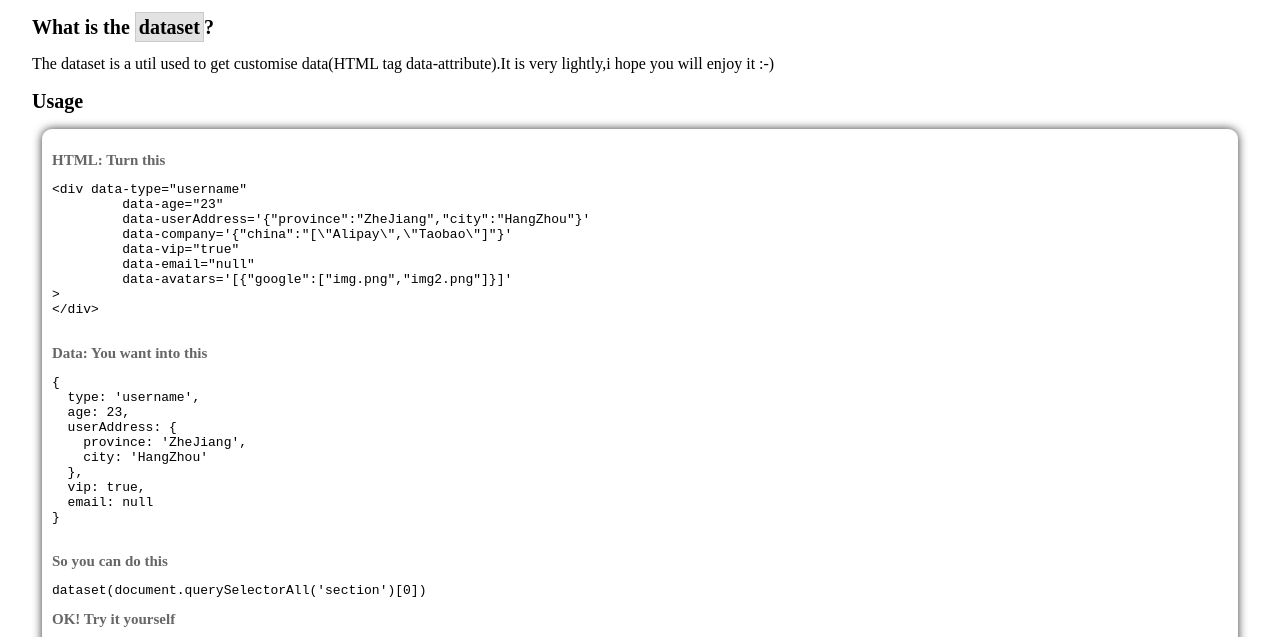
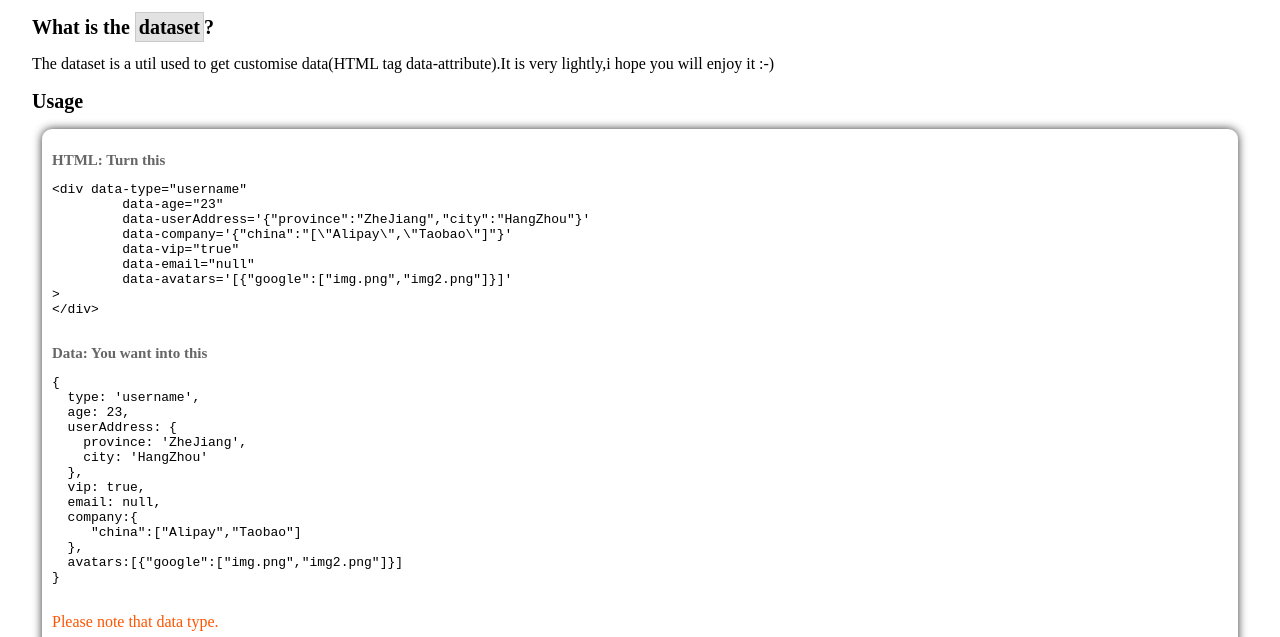
Before and after one commit to PraiseSong/dataset, a plain HTML site: page index.html in a window 1280 px wide. Shown: the part 121-758 px from the top of the page. Drawn offline with Linux system fonts and the light colour scheme.

Commit message:
update readme

```diff
--- a/index.html
+++ b/index.html
@@ -125,12 +125,17 @@
     city: 'HangZhou'
   },
   vip: true,
-  email: null
+  email: null,
+  company:{
+     "china":["Alipay","Taobao"]
+  },
+  avatars:[{"google":["img.png","img2.png"]}]
 }
 	  </pre>
+<span style="color:#F50;">Please note that data type.</span>
 <h2>So you can do this</h2>
 <pre>
-dataset(document.querySelectorAll('section')[0])
+dataset(document.querySelectorAll('div')[0])
 </pre>
 <h2>OK! Try it yourself</h2>
 <textarea id="data-source" style="width:80%;height:150px;">
```
Also changed, not shown: 1 other file.
